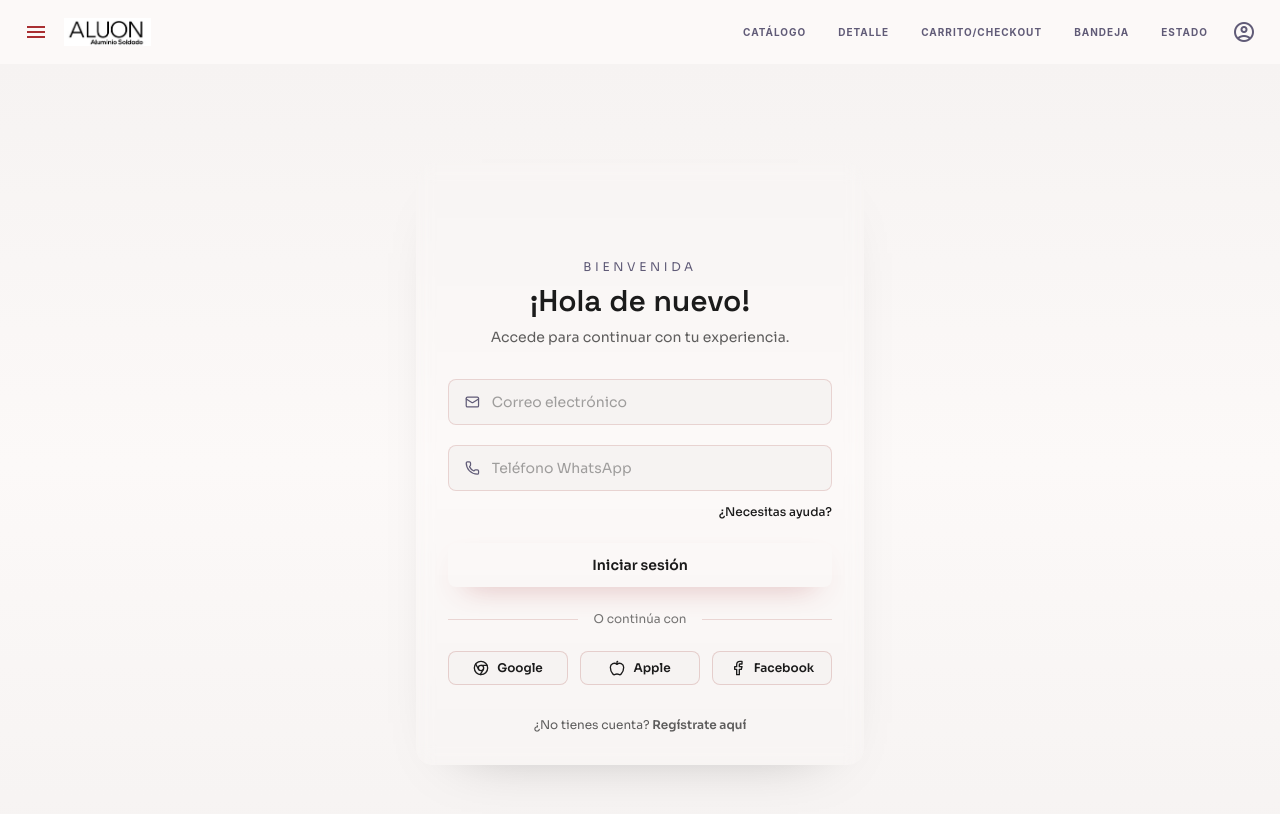
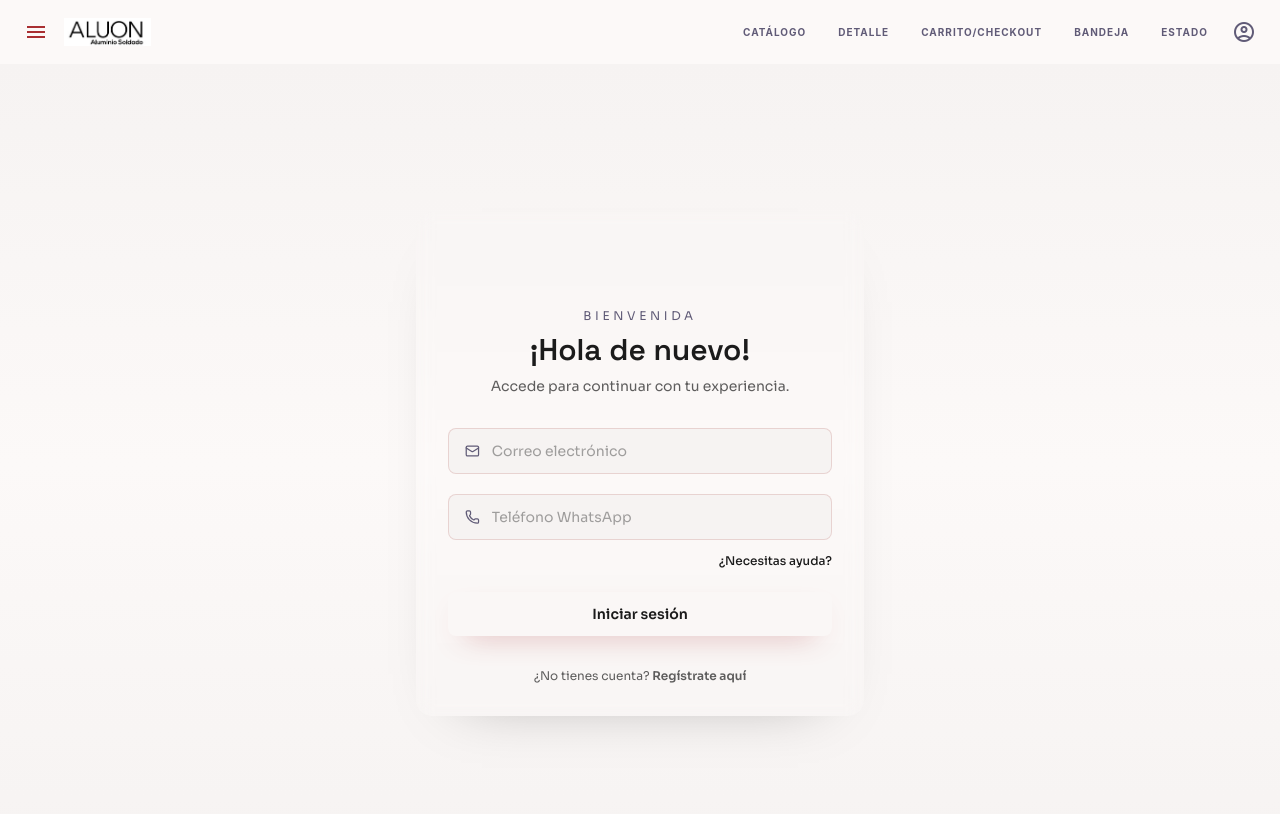
Before and after one commit to distribucionesfayosmoreno-sys/app_aluon, a React (Vite) app in the folder web/: page /login in a window 1280 px wide. Shown: the top 814 px of the page. Built offline with nearby package versions, Linux system fonts and the light colour scheme.

Commit message:
refactor: remove social login options from LoginPage

```diff
--- a/web/src/pages/LoginPage.tsx
+++ b/web/src/pages/LoginPage.tsx
@@ -1,5 +1,5 @@
 import { useState } from "react";
-import { Apple, Chrome, Facebook, Mail, Phone } from "lucide-react";
+import { Mail, Phone } from "lucide-react";
 import { useLocation, useNavigate } from "react-router-dom";
 import { setAuth } from "../utils/auth";
 
@@ -157,48 +157,6 @@ export default function LoginPage() {
             </button>
           </form>
 
-          <div className="my-6 flex items-center gap-4 text-xs text-on-surface/60">
-            <span className="h-px flex-1 bg-outline-variant/60"></span>
-            <span>O continúa con</span>
-            <span className="h-px flex-1 bg-outline-variant/60"></span>
-          </div>
-
-          <div className="grid gap-3 sm:grid-cols-3">
-            <button
-              type="button"
-              className="flex items-center justify-center gap-2 rounded-xl border border-outline-variant/70 bg-surface-container-low py-2 text-xs font-semibold text-on-surface transition hover:border-[var(--ag-primary)]/60"
-              aria-label="Iniciar sesión con Google"
-              onClick={() => {
-                // TODO: Conectar autenticación con Google.
-              }}
-            >
-              <Chrome className="h-4 w-4" aria-hidden="true" />
-              Google
-            </button>
-            <button
-              type="button"
-              className="flex items-center justify-center gap-2 rounded-xl border border-outline-variant/70 bg-surface-container-low py-2 text-xs font-semibold text-on-surface transition hover:border-[var(--ag-primary)]/60"
-              aria-label="Iniciar sesión con Apple"
-              onClick={() => {
-                // TODO: Conectar autenticación con Apple.
-              }}
-            >
-              <Apple className="h-4 w-4" aria-hidden="true" />
-              Apple
-            </button>
-            <button
-              type="button"
-              className="flex items-center justify-center gap-2 rounded-xl border border-outline-variant/70 bg-surface-container-low py-2 text-xs font-semibold text-on-surface transition hover:border-[var(--ag-primary)]/60"
-              aria-label="Iniciar sesión con Facebook"
-              onClick={() => {
-                // TODO: Conectar autenticación con Facebook.
-              }}
-            >
-              <Facebook className="h-4 w-4" aria-hidden="true" />
-              Facebook
-            </button>
-          </div>
-
           <p className="mt-8 text-center text-xs text-on-surface/70">
             ¿No tienes cuenta?{" "}
             <a
```
